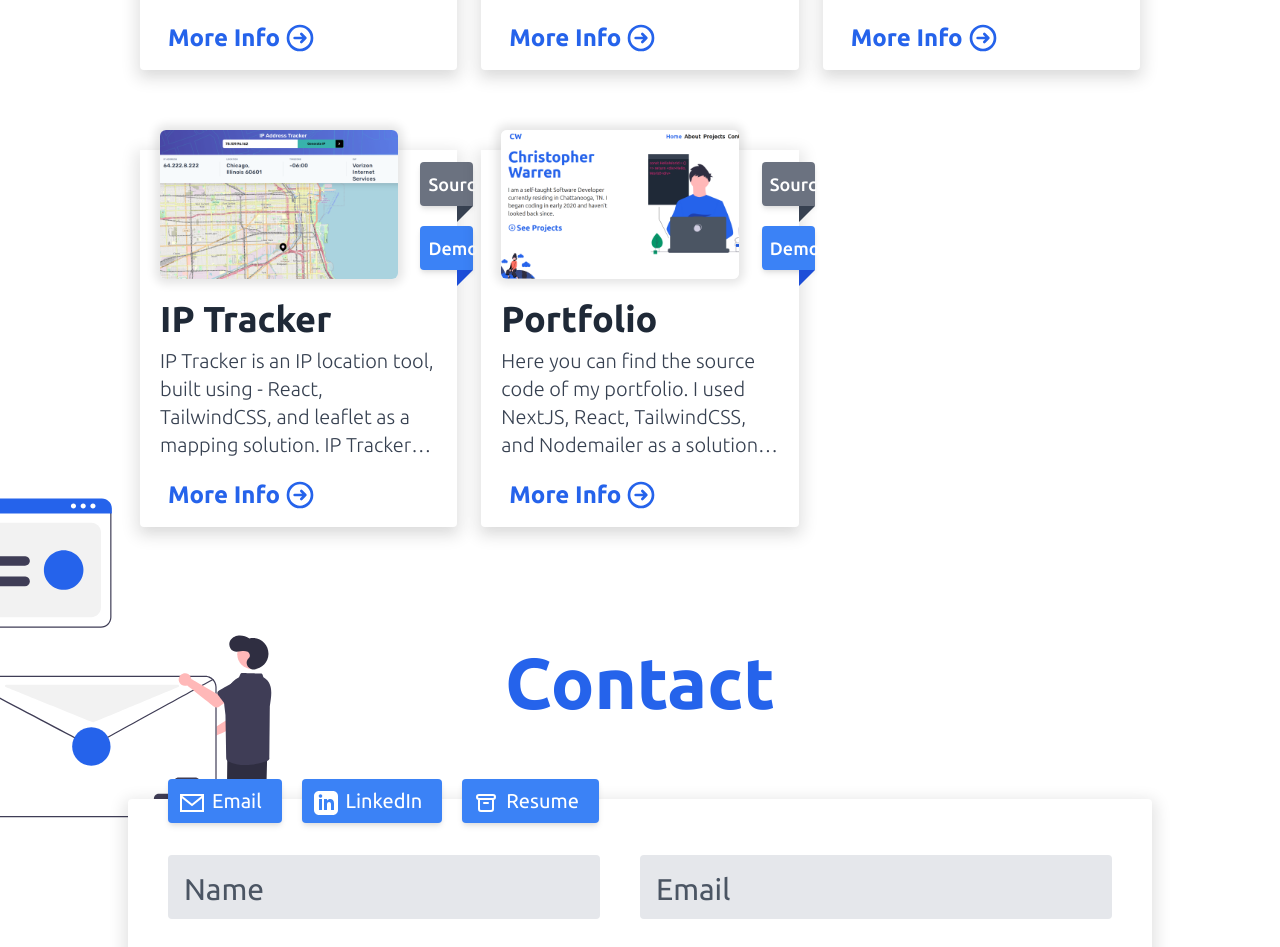
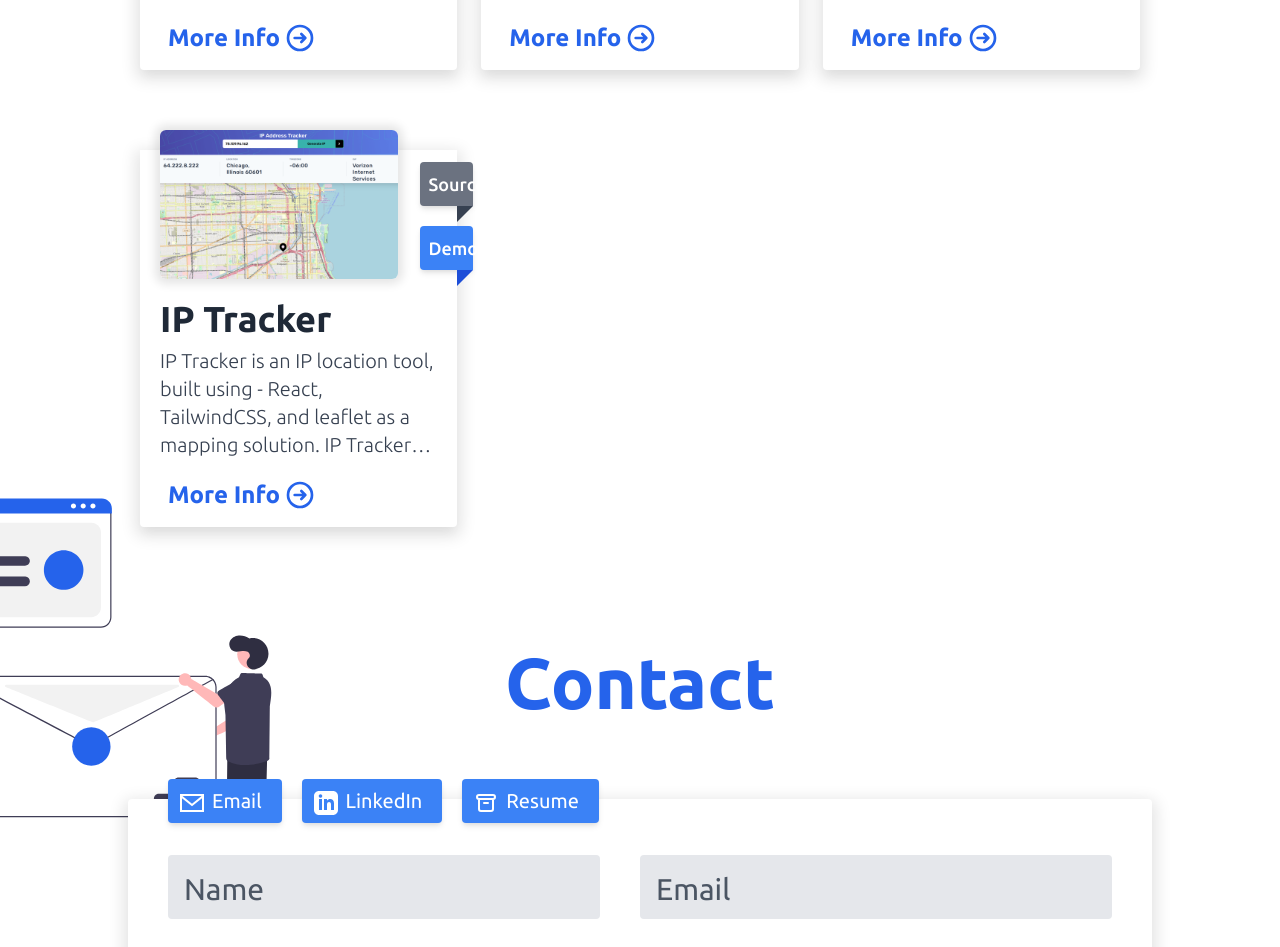
Before and after one commit to Christopher-Warren/portfoliov3, a Next.js app: page / in a window 1280 px wide. Shown: the part 2380-3327 px from the top of the page. Built offline with nearby package versions, Linux system fonts and the light colour scheme.

Commit message:
remove portfolio from projects

```diff
--- a/components/sections/Projects.js
+++ b/components/sections/Projects.js
@@ -61,15 +61,6 @@ const Projects = () => {
       imageURL: '/images/iptracker.png',
       liveURL: 'https://iptracker-phi.vercel.app/',
       sourceURL: 'https://github.com/Christopher-Warren/iptracker',
-    },
-    {
-      id: 4,
-      name: 'Portfolio',
-      about:
-        'Here you can find the source code of my portfolio. I used NextJS, React, TailwindCSS, and Nodemailer as a solution for users to contact me. This portfolio was built to exemplify my skills with UX/UI best practices.',
-      imageURL: '/images/portfolio.png',
-      liveURL: 'https://www.chriswarren.tech/',
-      sourceURL: 'https://github.com/Christopher-Warren/portfoliov3',
     },
   ]
 
```
